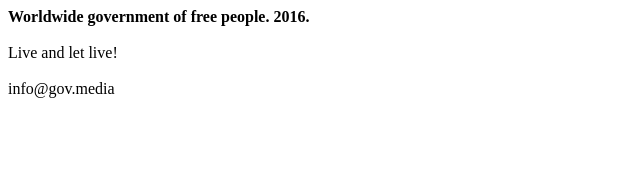
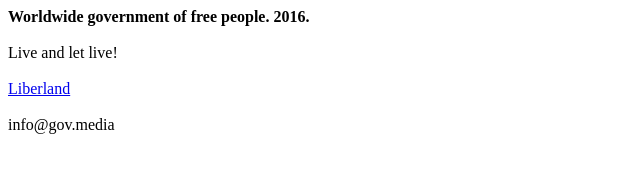
Before and after one commit to GovMedia/govmedia.github.io, a plain HTML site: page index.html in a window 1280 px wide. Shown: the whole page, without its empty margins (0-640 px from the left). Drawn offline with Linux system fonts and the light colour scheme.

Commit message:
Update index.html

```diff
--- a/index.html
+++ b/index.html
@@ -2,4 +2,6 @@
 
 Live and let live!<br><br>
 
+<a href="liberland">Liberland</a></a><br><br>
+
 info@gov.media<br><br>
```
